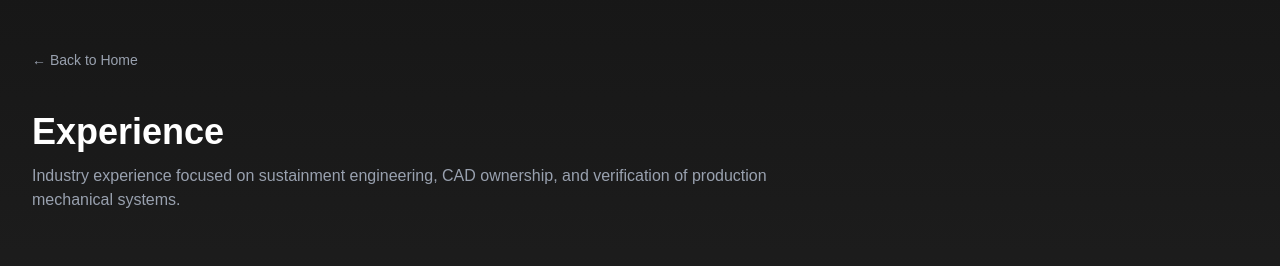
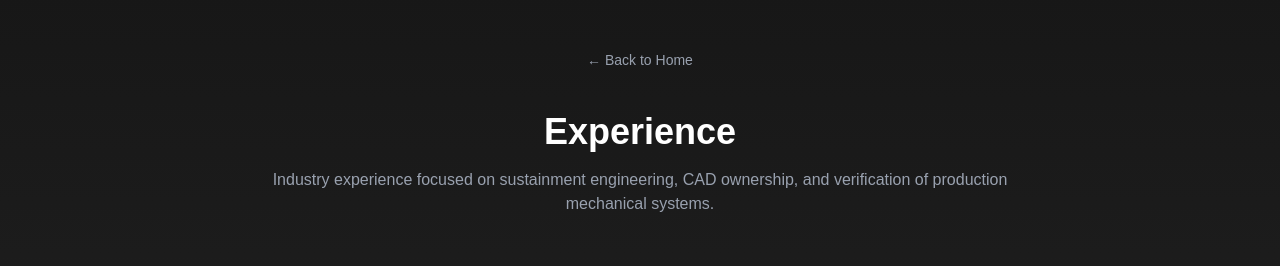
Before and after one commit to manimhungry/Alex-Portfolio, a Next.js app: page /experience in a window 1280 px wide. Shown: the top 266 px of the page. Built offline with nearby package versions, Linux system fonts and the light colour scheme.

Commit message:
Add projects page and refine homepage styling

```diff
--- a/app/experience/page.tsx
+++ b/app/experience/page.tsx
@@ -5,23 +5,33 @@ export default function ExperiencePage() {
     <main className="min-h-screen bg-gradient-to-b from-neutral-900 via-neutral-800 to-neutral-900 text-gray-100 px-8 py-12">
 
       {/* BACK */}
-      <div className="mb-10">
+<div className="mb-10 text-center">
   <Link
     href="/"
-          className="text-sm text-gray-400 hover:text-white transition"
+    className="inline-flex items-center gap-2 text-sm text-gray-400 hover:text-white transition"
   >
     ← Back to Home
   </Link>
 </div>
 
 {/* HEADER */}
-      <h1 className="text-4xl font-bold mb-3 text-white">
+<div className="text-center mb-14">
+  <h1 className="text-4xl font-bold mb-4 text-white">
     Experience
   </h1>
 
-      <p className="text-gray-400 mb-14 max-w-3xl">
+  <p className="text-gray-400 max-w-3xl mx-auto">
     Industry experience focused on sustainment engineering, CAD ownership,
     and verification of production mechanical systems.
+  </p>
+</div>
+      {/* HEADER */}
+      <h1 className="text-4xl font-bold mb-3 text-white">
+
+      </h1>
+
+      <p className="text-gray-400 mb-14 max-w-3xl">
+
       </p>
 
       {/* ================= LEICA CARD ================= */}
--- a/app/projects/page.tsx
+++ b/app/projects/page.tsx
@@ -7,23 +7,35 @@ export default function ProjectsPage() {
       <div className="max-w-7xl mx-auto">
 
     {/* BACK */}
-        <div className="mb-10">
+<div className="mb-10 text-center">
   <Link
     href="/"
-            className="text-sm text-gray-400 hover:text-white transition"
+    className="inline-flex items-center gap-2 text-sm text-gray-400 hover:text-white transition"
   >
     ← Back to Home
   </Link>
 </div>
 
 {/* HEADER */}
-        <h1 className="text-4xl font-bold mb-3 text-white">
+<div className="text-center mb-16">
+  <h1 className="text-4xl font-bold mb-4 text-white">
     Projects
   </h1>
 
-        <p className="text-gray-400 mb-16 max-w-3xl">
+  <p className="text-gray-400 max-w-3xl mx-auto">
     Selected engineering projects demonstrating mechanical design,
     CAD ownership, fabrication, and system-level validation.
+  </p>
+</div>
+
+
+        {/* HEADER */}
+        <h1 className="text-4xl font-bold mb-3 text-white">
+
+        </h1>
+
+        <p className="text-gray-400 mb-16 max-w-3xl">
+
         </p>
 
         {/* ========================================================= */}
```
Lines whose indentation alone changed are shown as unchanged.
